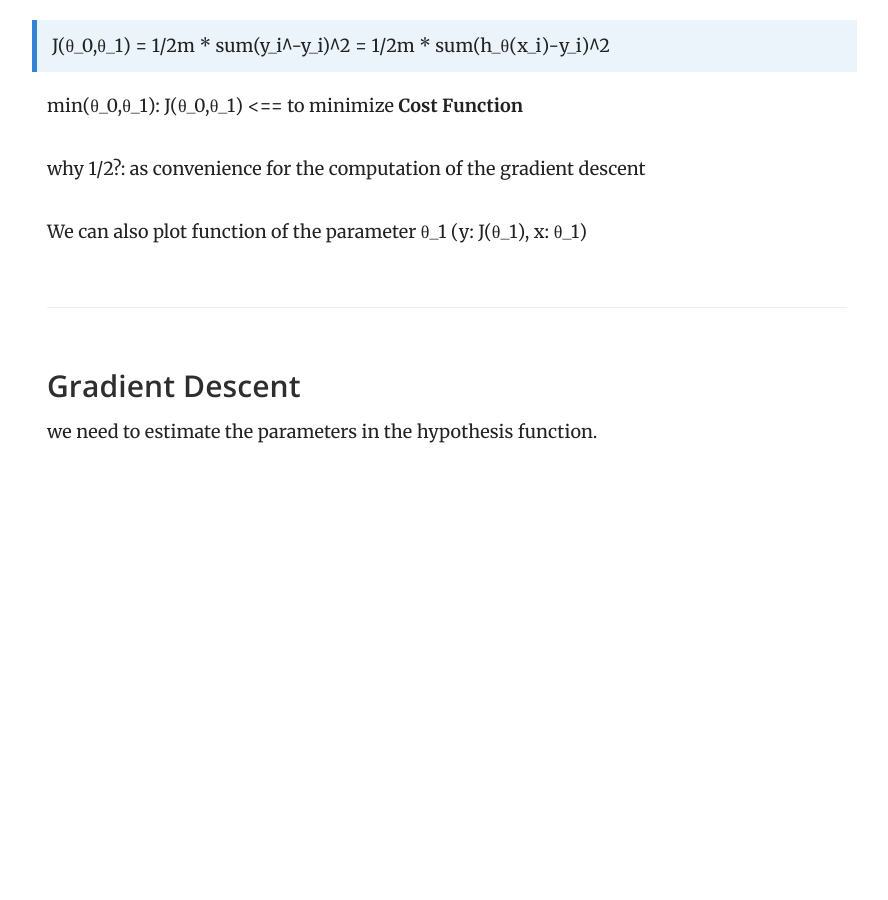
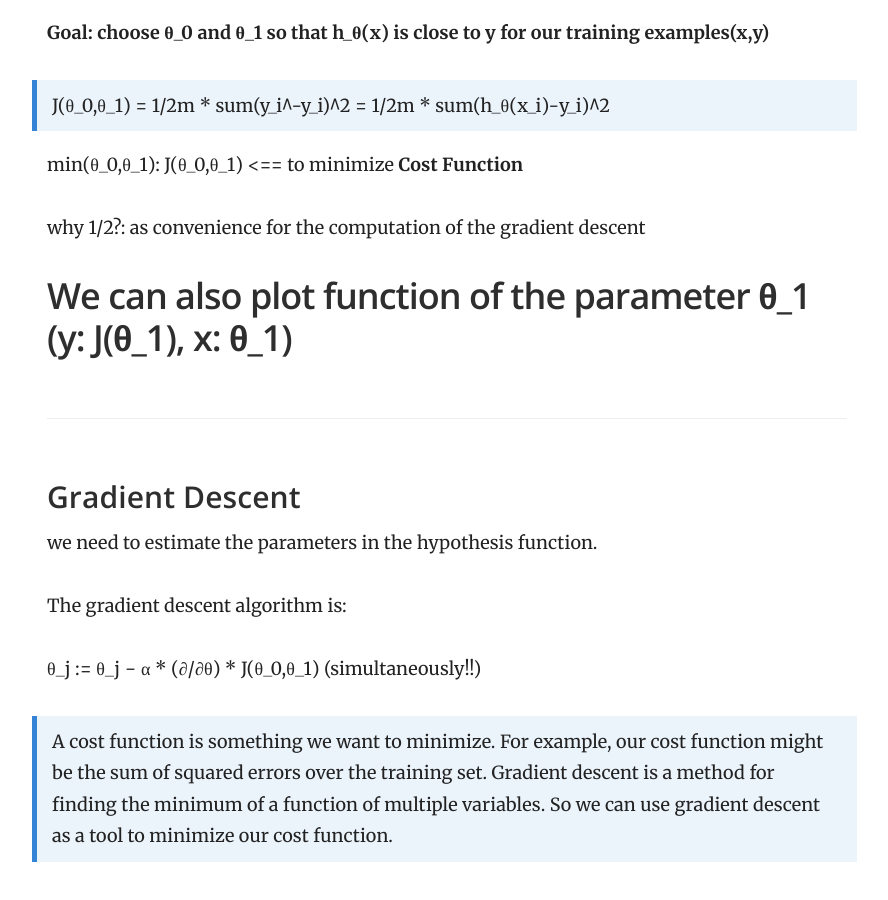
Before and after one commit to ksuthalia/ko-taemin, a Jekyll site: the page built from _docs/Data_Science/Basic.md, in a window 1280 px wide and 900 px high, scrolled down 1042 px. Shown: the whole window, without its empty margins (343-1231 px from the left). Built offline with Jekyll 4.4.1, drawn with Linux system fonts in a browser that asks for light colours; before the commit the page ends 1541 px from its top, so only the background shows below that.

Commit message:
Update Basic.md

```diff
--- a/_docs/Data_Science/Basic.md
+++ b/_docs/Data_Science/Basic.md
@@ -18,7 +18,7 @@ order: 1
 - [x] Cost Function
 - [ ] Gradient Descent
 
-
+---
 ### Representation Model
 
 > h : X → Y , so that h(x) is a “good” predictor for the corresponding value of y
@@ -41,8 +41,14 @@ min(θ_0,θ_1): J(θ_0,θ_1) <== to minimize **Cost Function**
 why 1/2?: as convenience for the computation of the gradient descent
 
 We can also plot function of the parameter θ_1 (y: J(θ_1), x: θ_1)
-
+---
 
 ### Gradient Descent
 
 we need to estimate the parameters in the hypothesis function.
+
+The gradient descent algorithm is:
+
+θ_j := θ_j − α * (∂/∂θ) *  J(θ_0,θ_1) (simultaneously!!)
+
+>A cost function is something we want to minimize. For example, our cost function might be the sum of squared errors over the training set. Gradient descent is a method for finding the minimum of a function of multiple variables. So we can use gradient descent as a tool to minimize our cost function.
```
